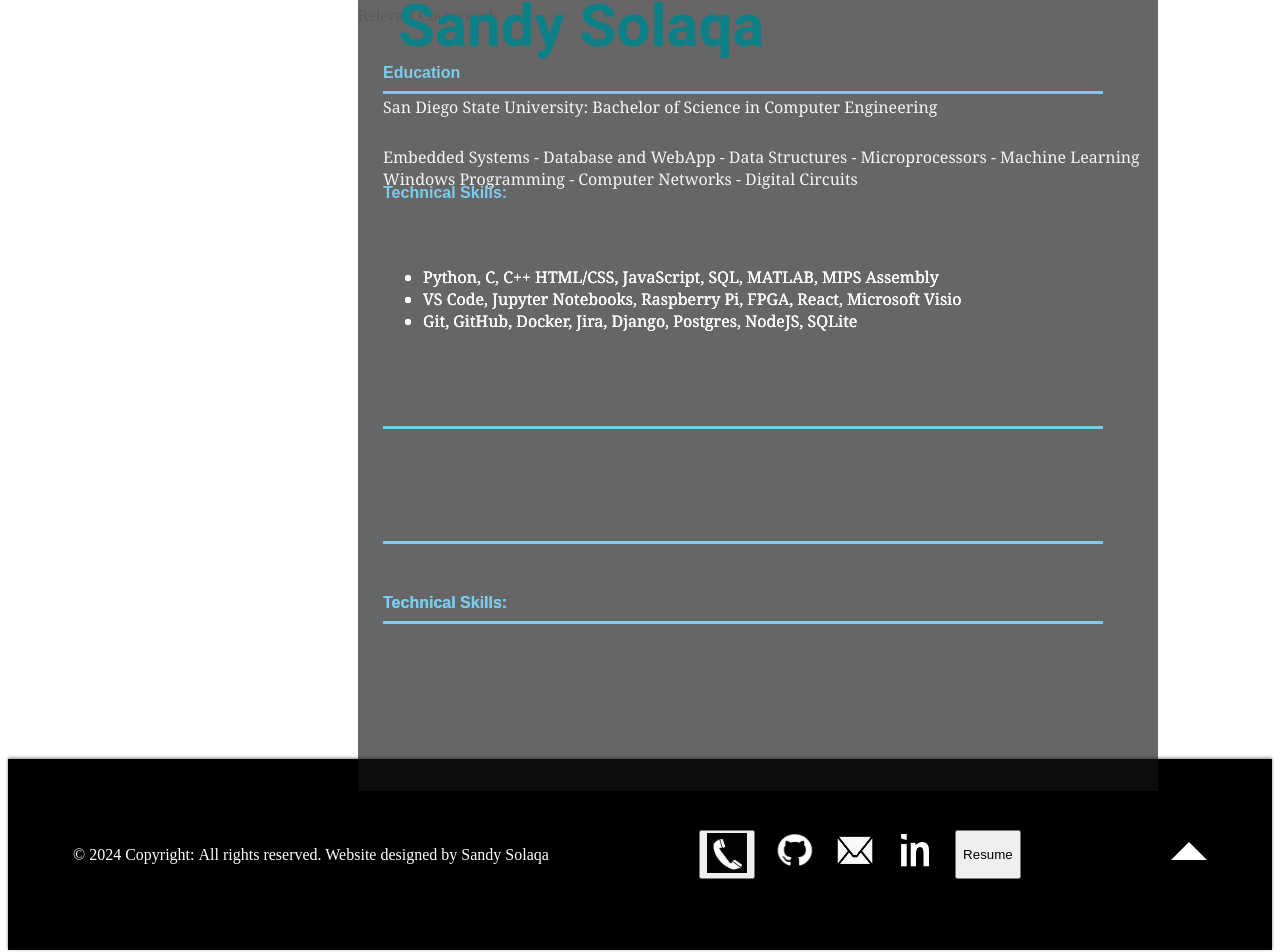
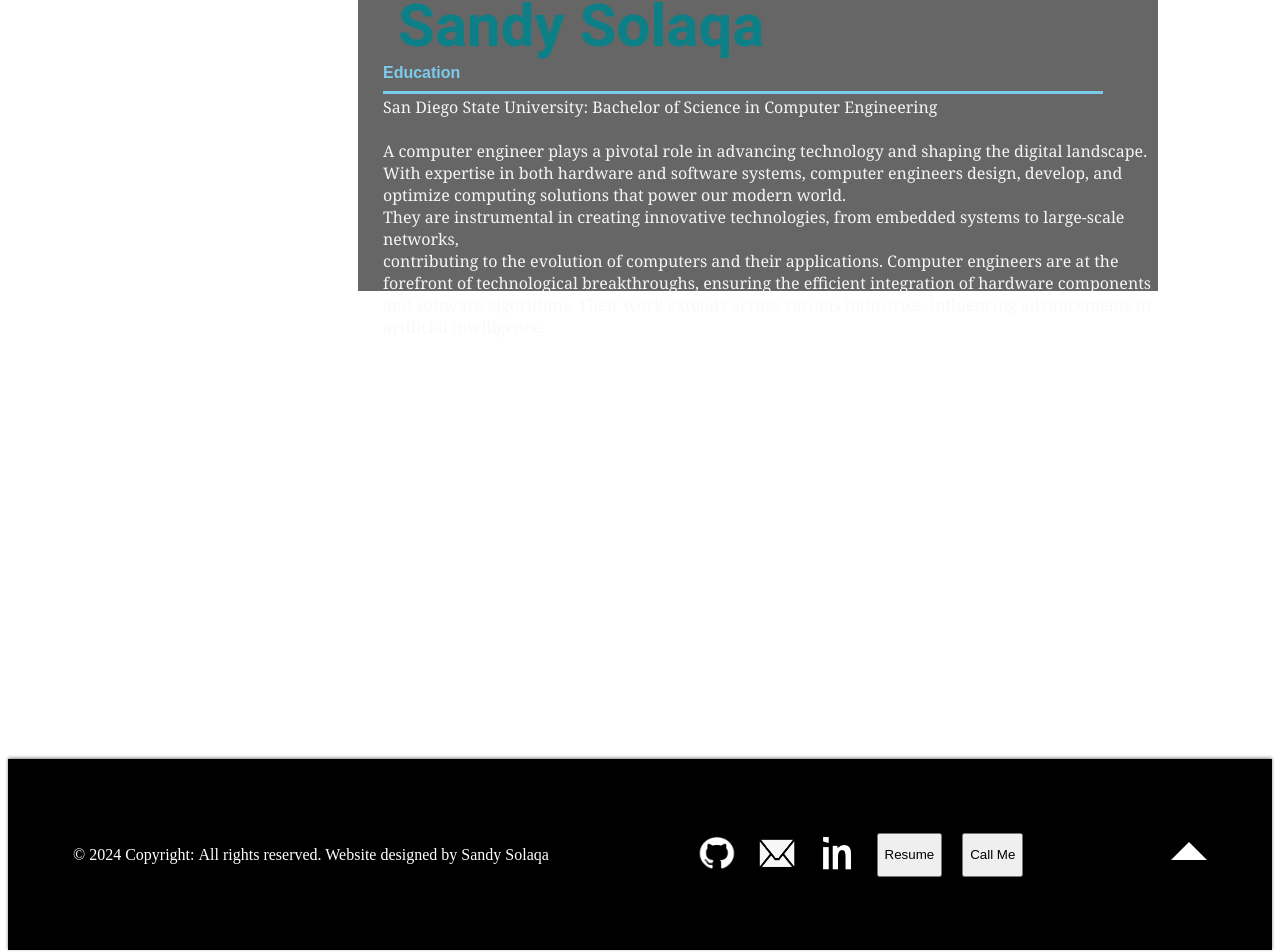
Before and after one commit to SandroSolaqa/ownWebsite, a React (Create React App) app in the folder my-react-app/: page /Resume in a window 1280 px wide. Shown: the part 563-1515 px from the top of the page. Built offline with nearby package versions, Linux system fonts and the light colour scheme.

Commit message:
coded modified

```diff
--- a/my-react-app/package.json
+++ b/my-react-app/package.json
@@ -11,6 +11,7 @@
     "react-router-dom": "^6.21.2",
     "react-scripts": "5.0.1",
     "react-scroll": "^1.9.0",
+    "three": "^0.160.0",
     "web-vitals": "^2.1.4"
   },
   "scripts": {
--- a/my-react-app/src/components/footer/Footer.css
+++ b/my-react-app/src/components/footer/Footer.css
@@ -25,13 +25,26 @@
   gap: 20px;
 }
 
+
+/* .titleimg{
+  text-decoration: none;
+  cursor: pointer;
+  background-color: black;
+}
+
+.titleimg:hover {
+  border: 2px solid red;
+  border-radius: 6px;
+} */
+
 .title {
   text-decoration: none;
+  cursor: pointer;
 }
 
 .title:hover {
   border: 2px solid red;
-  border-radius: 5px;
+  border-radius: 6px;
 }
 
 .returnBtn {
--- a/my-react-app/src/components/footer/Footer.js
+++ b/my-react-app/src/components/footer/Footer.js
@@ -47,13 +47,6 @@ const Footer = () => {
       <div className="footerContent">
         <div className='socialIcons'>
 
-
-
-            <button className="titleimg"  onClick={() => {navigate("/Contacts");}} >
-            <img src={phoneBlack} alt='phone' width="40" height="40" />
-            </button>
-
-
           <a className='title' href='https://github.com/SandroSolaqa'>
             <img src={githubBlack} alt='github' width="40" height="40" />
           </a>
@@ -66,8 +59,8 @@ const Footer = () => {
             <img src={linkedinBlack} alt='linkedin' width="40" height="40" />
           </a>
 
-          <button className="title" onClick={() => {navigate("/Resume");}} > Resume</button>
-
+          <button className="title" alt='Resume' width="40" height="40" onClick={() => {navigate("/Resume");}} > Resume </button>
+          <button className="title" alt= 'Call Me' width="45" height="40" onClick={() => {navigate("/Contacts");}} > Call Me </button>
         </div>
       </div>
 
--- a/my-react-app/src/components/navbar/navbar.css
+++ b/my-react-app/src/components/navbar/navbar.css
@@ -37,7 +37,7 @@
   }
 
   .nav-link.active {
-    color: rgb(0, 141, 12);
+    color: rgb(255, 0, 0);
   }
 
   .navbar a:hover {
--- a/my-react-app/src/pages/pages/About/About.css
+++ b/my-react-app/src/pages/pages/About/About.css
@@ -79,7 +79,7 @@
 .titleFade {
     color: rgb(255, 0, 0);
     font-family: Georgia, 'Times New Roman', Times, serif;
-    font-size: 30px;
+    font-size: 25px;
     display: flex;
     flex-direction: column;
     align-items: center;
--- a/my-react-app/src/pages/pages/About/About.js
+++ b/my-react-app/src/pages/pages/About/About.js
@@ -37,7 +37,7 @@ function About() {
                   <img src={emailWhite} alt='gmail' width="40" height="40" />
                 </a>
               </div>
-                <p className='titleFade '>Computer Engineer</p>
+                <p className='titleFade '>Computer Engineer - Full Stack - Software Engineer</p>
                 <p className='bio'> A highly skilled and innovative Computer Engineer with a strong foundation
                  in hardware and software systems, I bring a comprehensive understanding of computer architecture,
                   programming languages, and system design. With a track record of successful project management
--- a/my-react-app/src/pages/pages/Contacts/Contacts.js
+++ b/my-react-app/src/pages/pages/Contacts/Contacts.js
@@ -1,7 +1,6 @@
 import React, { useState } from 'react';
 import './Contacts.css';
 import emailjs  from 'emailjs-com';
-
 const publicKey = "EEwM7QhKO6mCJkI92";
 const serviceID = "service_w1pja7i";
 const templateID = "template_yrvv7gy";
--- a/my-react-app/src/pages/pages/Home/Home.css
+++ b/my-react-app/src/pages/pages/Home/Home.css
@@ -151,7 +151,7 @@
 
   .solarImage {
     position: absolute;
-    opacity: 50%;
+    opacity: 35%;
     z-index: 0;
   }
 
@@ -228,7 +228,7 @@
     margin: 385px 0 0 25px;
   }
 
-  .rectangle {
+  .rectangle1 {
     margin: 75px 0 0 225px;
     opacity: 65%;
     position: absolute;
@@ -265,7 +265,7 @@
 
   .description {
     position: absolute;
-    font-size: 16px;
+    font-size: 30px;
     font-family: Georgia, 'Times New Roman', Times, serif;
     color: rgb(0, 0, 0);
     letter-spacing: 0em;
--- a/my-react-app/src/pages/pages/Home/Home.js
+++ b/my-react-app/src/pages/pages/Home/Home.js
@@ -9,14 +9,14 @@ function Home() {
 
                 <div className='introduction'>
                     <div className='solarImage'>
-                        <img src={sdsu} alt='solar' width="186%" height="60%" />
+                        <img src={sdsu} alt='solar' width="175%" height="60%" />
                     </div>
                     <div className='contentHome'>
                         <h1 id='title'>WELCOME</h1>
                         <p id='subTitle'>Hey, I'm Sandy Solaqa, a Computer Engineer graduate from San Diego State University.
                         </p>
                         <h2 id='titleDescription'>Unlocking Engineering Technology</h2>
-                        <div className='rectangle'>
+                        <div className='rectangle1'>
                             <h3 id='descriptionSubTitle'>My commitment to staying abreast of the latest advancements in computer engineering
                              ensures that I can contribute effectively to projects that require a forward-thinking and adaptable approach.
                              <br></br>
--- a/my-react-app/src/pages/pages/Projects/Projects.css
+++ b/my-react-app/src/pages/pages/Projects/Projects.css
@@ -184,9 +184,6 @@
 
 
 
-
-
-
   #subTitle {
     margin: 20px 0 0 250px;
     line-height: 1.4em;
--- a/my-react-app/src/pages/pages/Resume/Resume.css
+++ b/my-react-app/src/pages/pages/Resume/Resume.css
@@ -31,7 +31,7 @@
     opacity: 65%;
     position: absolute;
     width: 800px;
-    height: 800px;
+    height: 300px;
     background-color: #141414;
     z-index: 2;
   }
@@ -79,15 +79,15 @@
     margin: 105px 0 0 25px;
   }
 
-  /* #description2New {
+   #description2New {
     line-height: 1.5em;
-    margin: 410px 0 0 25px;
+    margin: 200px 0 0 25px;
   }
 
-  #description3New {
+  /* #description3New {
     line-height: 1.5em;
     margin: 600px 0 0 25px;
-  } */
+  }  */
 
 .blueLineNew {
     position: absolute;
@@ -99,11 +99,12 @@
 
 #blueLine1New {
     margin: 100px 0 0 25px;
+    height: 3.5px;
   }
 
   #blueLine2New {
     height: 3.5px;
-    margin: 385px 0 0 25px;
+    margin: 160px 0 0 25px;
   }
 
   #blueLine3New {
@@ -139,7 +140,7 @@
   }
 
   #smallHeader2New {
-    margin: 140px 0 0 25px;
+    margin: 200px 0 0 25px;
   }
 
   #smallHeader3New {
--- a/my-react-app/src/pages/pages/Resume/Resume.js
+++ b/my-react-app/src/pages/pages/Resume/Resume.js
@@ -29,7 +29,7 @@ function Resume() {
       <div className="main">
         <div className='introduction'>
           <div className='solarImage'>
-            <img src={resumeImage} alt='solar' width="130%" height="60%" />
+            <img src={resumeImage} alt='solar' width="128%" height="60%" />
           </div>
           <div className='contentHomeBox'>
             <h1 id='title'>My Resume</h1>
@@ -53,32 +53,32 @@ function Resume() {
               </p>
               <div className='blueLineNew' id='blueLine1New'></div>
               <p className='descriptionNew' id='description1New'>
-              San Diego State University: Bachelor of Science in Computer Engineering<br></br>
+              San Diego State University: Bachelor of Science in
+              Computer Engineering<br></br> <br></br>
+A computer engineer plays a pivotal role in advancing technology and
+shaping the digital landscape.<br></br> With expertise in both hardware and
+ software systems, computer engineers design, develop, and optimize
+ computing solutions that power our modern world.<br></br> They are instrumental
+  in creating innovative technologies, from embedded systems to large-scale
+   networks,<br></br>  contributing to the evolution of computers and their applications.
+   Computer engineers are at the forefront of technological breakthroughs, ensuring
+   the efficient integration of hardware components and software algorithms. Their work
+   extends across various industries, influencing advancements
+ in artificial intelligence.
               </p>
 
-
+{/*
               <p className='smallHeader2New'>
               Relevant Coursework
-              </p>
-              <div className='blueLineNew' id='blueLine2New'></div>
-              <p className='descriptionNew' id='description1New'>
+              </p> */}
+              {/* <div className='blueLineNew' id='blueLine2New'></div> */}
+              {/* <p className='descriptionNew' id='description2New'>
               Embedded Systems - Database and WebApp - Data Structures - Microprocessors - Machine Learning<br></br>
               Windows Programming - Computer Networks - Digital Circuits<br></br>
-              </p>
+              </p> */}
 
 
-              <p className='smallHeaderNew' id='smallHeader2New'>
-              Technical Skills:
-              </p>
-              <div className='blueLineNew' id='blueLine2New'></div>
-              <ul className='descriptionNew' id='description2New'>
-                <li>Python, C, C++ HTML/CSS, JavaScript, SQL, MATLAB, MIPS Assembly<br></br></li>
-                <li>VS Code, Jupyter Notebooks, Raspberry Pi, FPGA, React, Microsoft Visio<br></br></li>
-                <li>Git, GitHub, Docker, Jira, Django, Postgres, NodeJS, SQLite<br></br></li>
-              </ul>
-
-
-              <p className='smallHeaderNew' id='smallHeader3New'>
+              {/* <p className='smallHeaderNew' id='smallHeader3New'>
               Technical Skills:
               </p>
               <div className='blueLineNew' id='blueLine3New'></div>
@@ -86,10 +86,21 @@ function Resume() {
                 <li>Python, C, C++ HTML/CSS, JavaScript, SQL, MATLAB, MIPS Assembly<br></br></li>
                 <li>VS Code, Jupyter Notebooks, Raspberry Pi, FPGA, React, Microsoft Visio<br></br></li>
                 <li>Git, GitHub, Docker, Jira, Django, Postgres, NodeJS, SQLite<br></br></li>
-              </ul>
+              </ul> */}
 
 
-              <p className='smallHeaderNew' id='smallHeader3New'>
+              {/* <p className='smallHeaderNew' id='smallHeader3New'>
+              Technical Skills:
+              </p>
+              <div className='blueLineNew' id='blueLine3New'></div>
+              <ul className='descriptionNew' id='description3New'>
+                <li>Python, C, C++ HTML/CSS, JavaScript, SQL, MATLAB, MIPS Assembly<br></br></li>
+                <li>VS Code, Jupyter Notebooks, Raspberry Pi, FPGA, React, Microsoft Visio<br></br></li>
+                <li>Git, GitHub, Docker, Jira, Django, Postgres, NodeJS, SQLite<br></br></li>
+              </ul> */}
+
+
+              {/* <p className='smallHeaderNew' id='smallHeader3New'>
               Technical Skills:
               </p>
               <div className='blueLineNew' id='blueLine4New'></div>
@@ -98,7 +109,7 @@ function Resume() {
                 <li>VS Code, Jupyter Notebooks, Raspberry Pi, FPGA, React, Microsoft Visio<br></br></li>
                 <li>Git, GitHub, Docker, Jira, Django, Postgres, NodeJS, SQLite<br></br></li>
               </ul>
-
+               */}
 
               {/* <div className='blueLineNew' id='blueLineNew'></div> */}
 
```
Also changed, not shown: my-react-app/src/components/footer/phone.png, 1 other file (tests, documents, lock files or other folders).
